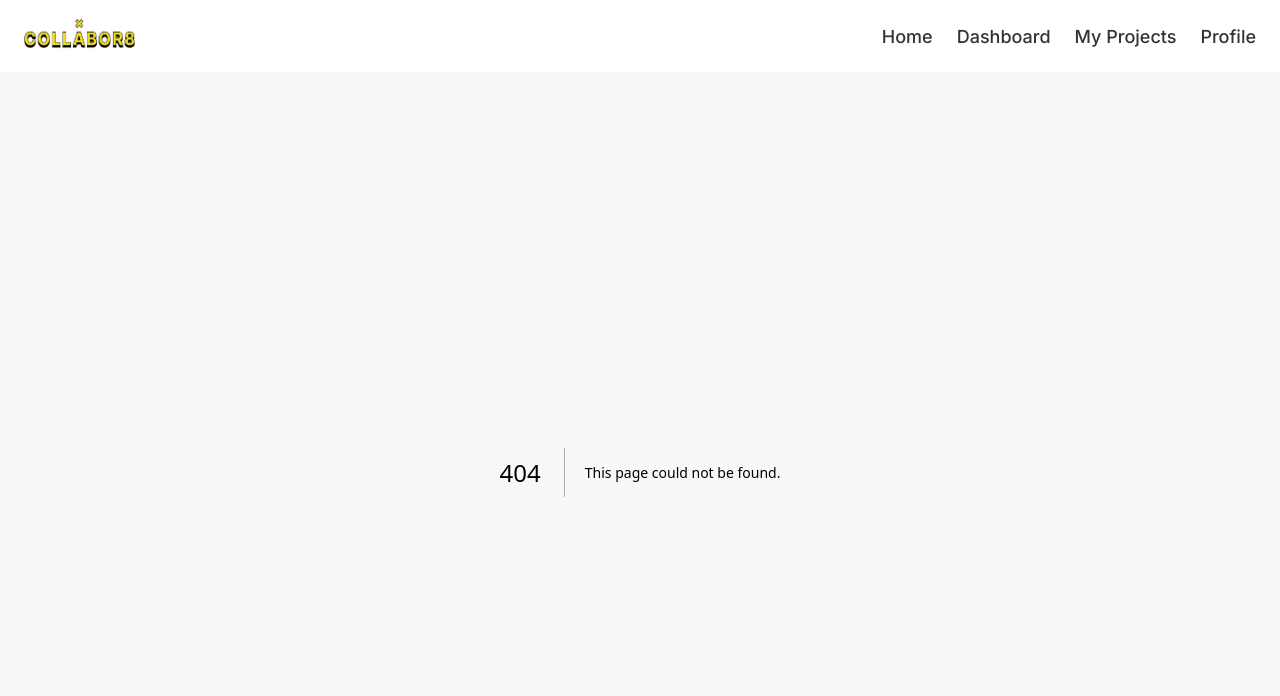
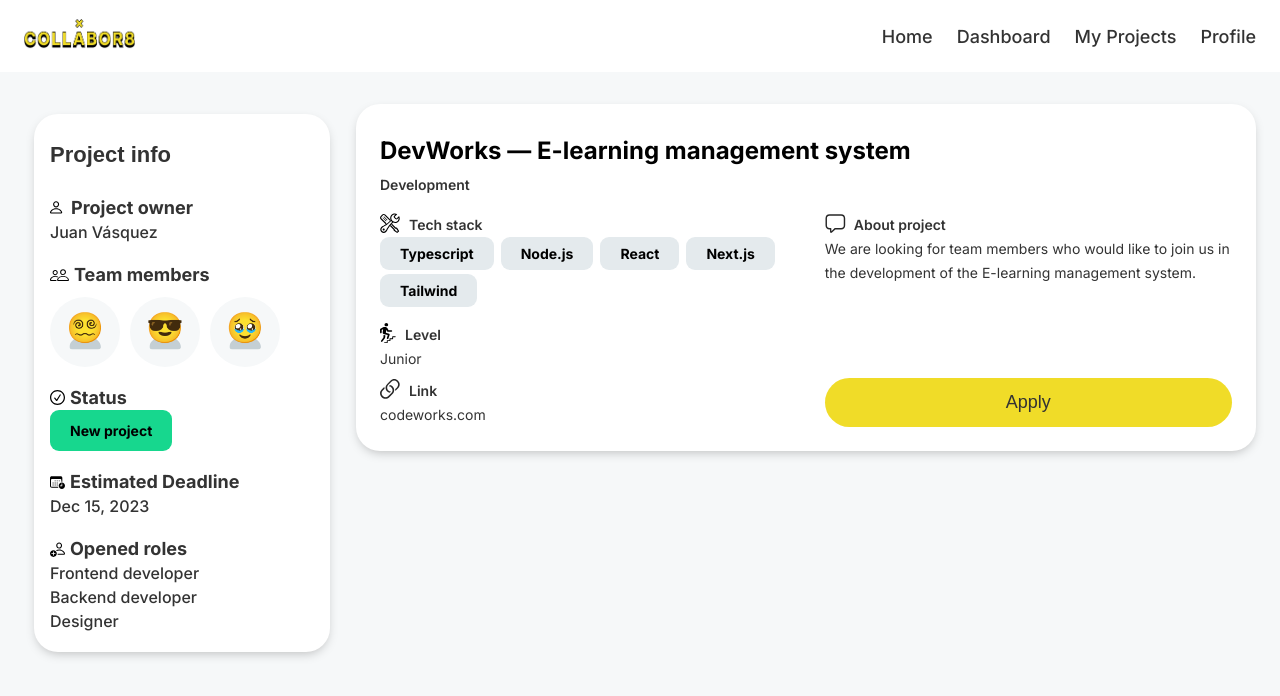
Before and after one commit to khomch/collabor8, a Next.js app in the folder client/collabor8/: page /projects-detail in a window 1280 px wide. Before the commit this address had no page. Shown: the top 696 px of the page. Built offline with nearby package versions, Linux system fonts and the light colour scheme.

Commit message:
feat: add project detail page

```diff
--- a/client/collabor8/src/app/dashboard/page.tsx
+++ b/client/collabor8/src/app/dashboard/page.tsx
@@ -14,7 +14,7 @@ export default function Dashboard() {
           </div>
           <div className="dashboard-page__projects">
             {projects.map((project) => (
-              <ProjectCard project={project} />
+              <ProjectCard btnLabel="Show more" project={project} />
             ))}
           </div>
         </div>
--- /dev/null
+++ b/client/collabor8/src/app/projects-detail/page.tsx
@@ -0,0 +1,27 @@
+import ProfileCard from "@/components/profile-card/profile-card";
+import Link from "next/link";
+import "./projects.css";
+import { projects } from "@/_MOCK-DATA_/mock-data";
+import VStack from "@/components/ui/v-stack/v-stack";
+import ProjectCard from "@/components/project-card/project-card";
+import IconOwner from "../../../public/icon-owner.svg";
+import IconTeamMember from "../../../public/icon-teammember.svg";
+import Image from "next/image";
+import ProfileDetailCard from "@/components/project-detail-card/project-detail-card";
+
+export default function MyProjects() {
+  return (
+    <section className="projects-page">
+      <div className="projects">
+        <div className="projects__content">
+          <div className="projects-page__filters">
+            <ProfileDetailCard />
+          </div>
+          <div className="projects-page__projects">
+            <ProjectCard btnLabel="Apply" project={projects[0]} />
+          </div>
+        </div>
+      </div>
+    </section>
+  );
+}
--- /dev/null
+++ b/client/collabor8/src/app/projects-detail/projects.css
@@ -0,0 +1,30 @@
+.projects-page {
+  display: flex;
+  margin-top: var(--xl);
+  justify-content: center;
+}
+
+.projects {
+  display: flex;
+  flex-direction: column;
+  max-width: var(--width-xxl);
+  width: calc(100% - var(--m) * 2);
+  margin-bottom: var(--xl);
+}
+
+.projects__content {
+  display: flex;
+  gap: var(--m);
+}
+
+.projects-page__projects {
+  display: flex;
+  flex-direction: column;
+  gap: var(--m);
+}
+
+.projects-page__subtitle {
+  display: flex;
+  gap: var(--xs);
+  align-items: center;
+}
--- a/client/collabor8/src/app/projects/page.tsx
+++ b/client/collabor8/src/app/projects/page.tsx
@@ -22,14 +22,14 @@ export default function MyProjects() {
               <h2>Project Owner</h2>
             </div>
 
-            <ProjectCard project={projects[0]} />
+            <ProjectCard btnLabel="Show more" project={projects[0]} />
 
             <div className="projects-page__subtitle">
               <Image src={IconTeamMember} alt="Team member Icon" />
               <h2>Team member in</h2>
             </div>
             {projects.map((project) => (
-              <ProjectCard project={project} />
+              <ProjectCard btnLabel="Show more" project={project} />
             ))}
           </div>
         </div>
--- a/client/collabor8/src/components/project-card/project-card.tsx
+++ b/client/collabor8/src/components/project-card/project-card.tsx
@@ -8,12 +8,14 @@ import LevelIcon from '../../../public/icon-levels.svg';
 import LinkIcon from '../../../public/icon-link.svg';
 import LinkAbout from '../../../public/icon-about.svg';
 import VStack from '../ui/v-stack/v-stack';
+import Link from "next/link";
 
 type ProjectCardProps = {
   project: TProjectInfo;
+  btnLabel: "Show more" | "Apply";
 };
 
-function ProjectCard({ project }: ProjectCardProps) {
+function ProjectCard({ project, btnLabel }: ProjectCardProps) {
   return (
     <VStack size="9col">
       <div className="project-card">
@@ -58,7 +60,9 @@ function ProjectCard({ project }: ProjectCardProps) {
               </div>
               <p className="bodytext3">{project.aboutProject}</p>
             </div>
-            <Button label="Show more" variant="primary" />
+            <Link href={"/projects-detail"}>
+              <Button label={btnLabel} variant="primary" />
+            </Link>
           </div>
         </div>
       </div>
```
Also changed, not shown: client/collabor8/src/components/profile-card/profile-card.tsx (+16 -28 lines).
